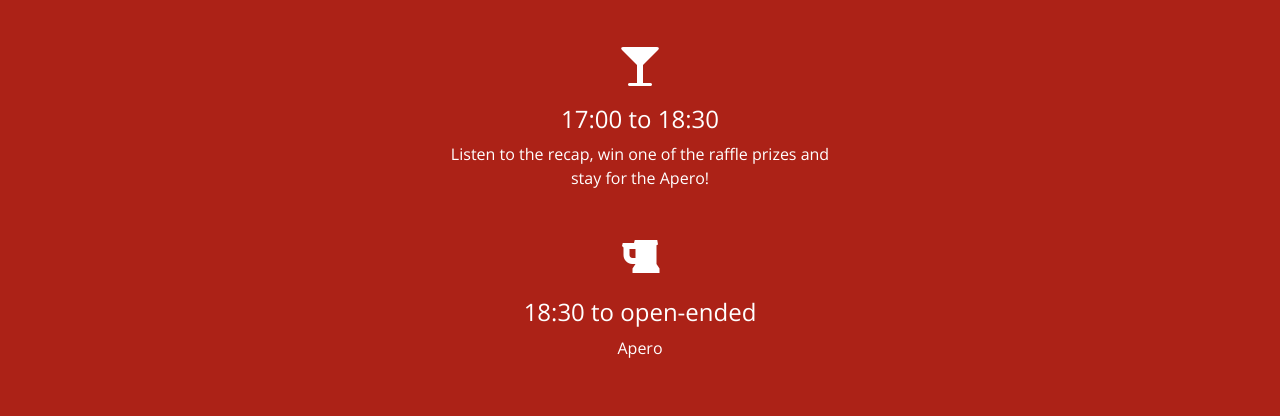
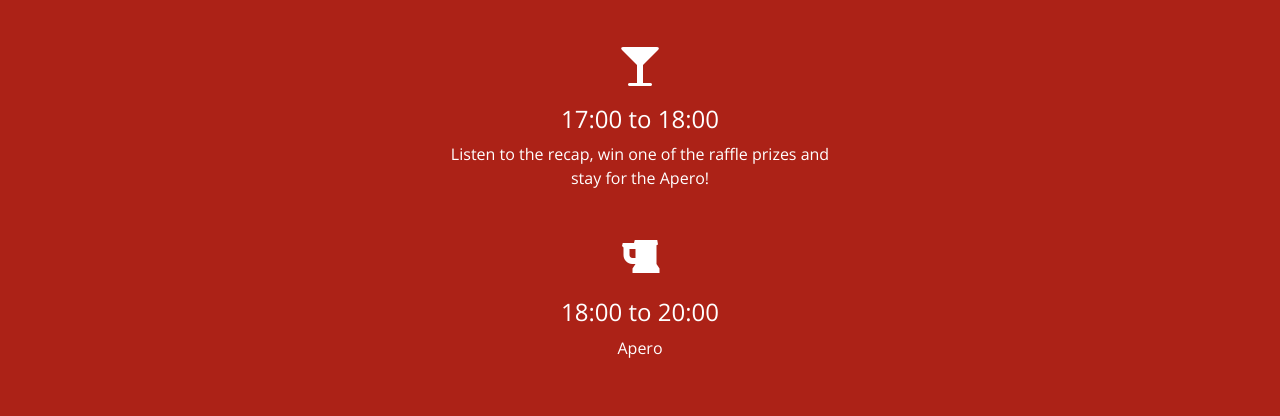
Before and after one commit to hack-commit-push/switzerland2024, a Jekyll site: the page built from index.html, in a window 1280 px wide and 900 px high, scrolled down 3401 px. Shown: the part 158-574 px from the top of the window. Built offline with Jekyll 4.4.1, drawn with Linux system fonts in a browser that asks for light colours.

Commit message:
Change time for apero

```diff
--- a/_data/agenda.yml
+++ b/_data/agenda.yml
@@ -15,10 +15,10 @@
   description: Time to contribute again!
   icon: laptop
 - start: "17:00"
-  end: "18:30"
+  end: "18:00"
   description: Listen to the recap, win one of the raffle prizes and stay for the Apero!
   icon: glass
-- start: "18:30"
-  end: "open-ended"
+- start: "18:00"
+  end: "20:00"
   description: Apero
   icon: beer
```
